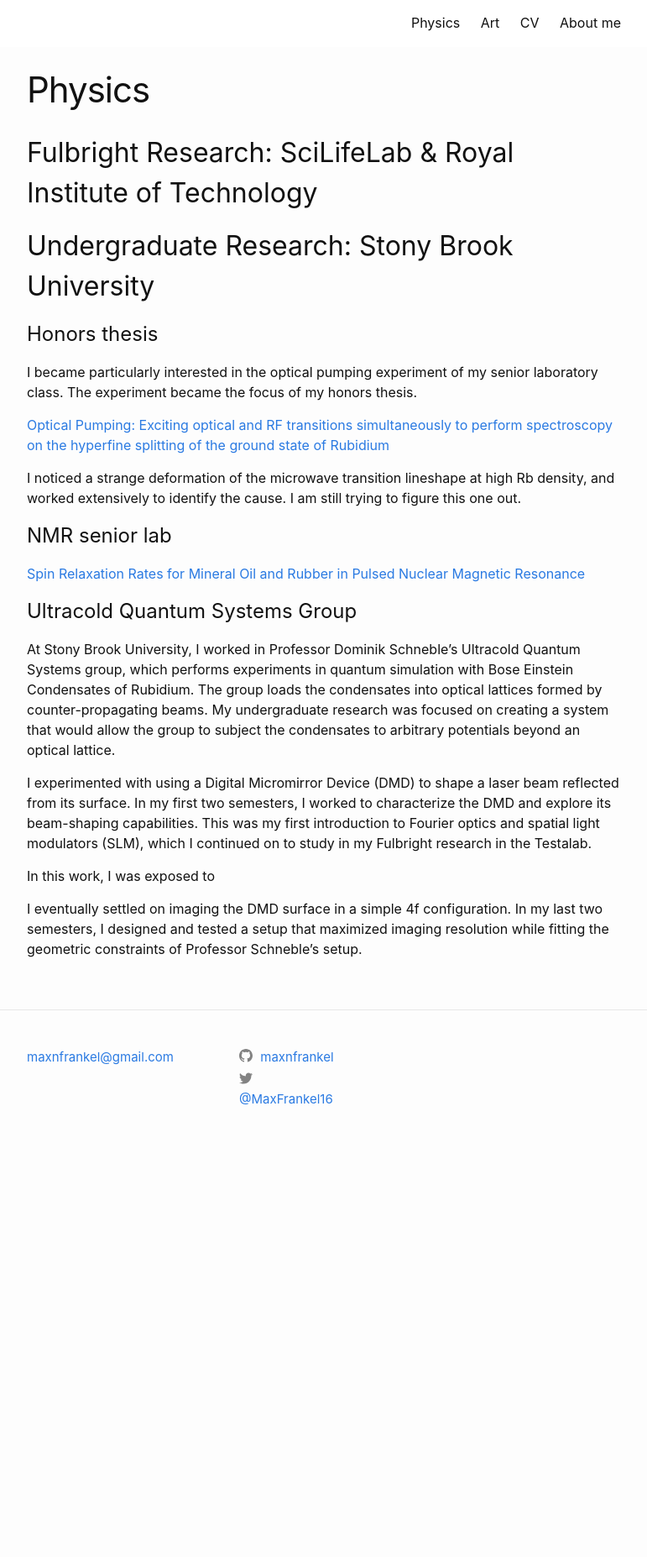
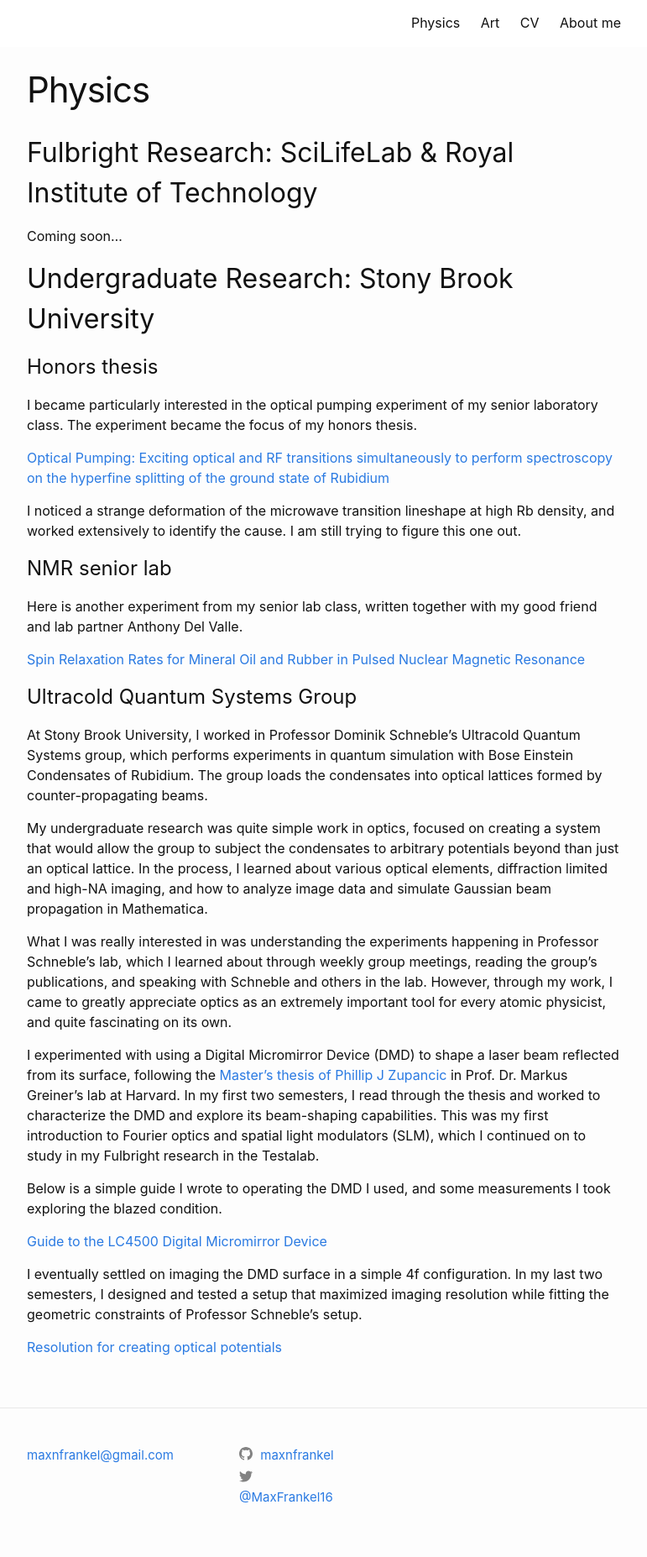
Before and after one commit to maxnfrankel/maxnfrankel.github.io, a Jekyll site: the page built from pages/1_Physics.md, in a window 1280 px wide. Shown: the whole page at 84% size, without its empty margins (254-1025 px from the left). Built offline with Jekyll 4.4.1, drawn with Linux system fonts in a browser that asks for light colours; before the commit the page ends 1380 px from its top, so only the background shows below that.

Commit message:
updated physics page on website

```diff
--- a/pages/1_Physics.md
+++ b/pages/1_Physics.md
@@ -5,6 +5,8 @@
 ---
 
 ## Fulbright Research: SciLifeLab & Royal Institute of Technology
+
+Coming soon...
 
 ## Undergraduate Research: Stony Brook University
 
@@ -18,16 +20,24 @@
 
 # NMR senior lab
 
+Here is another experiment from my senior lab class, written together with my good friend and lab partner Anthony Del Valle.
+
 [Spin Relaxation Rates for Mineral Oil and Rubber in Pulsed Nuclear Magnetic Resonance](https://github.com/maxnfrankel/maxnfrankel.github.io/raw/master/pages/Physics/Frankel_NMR_Final_Lab_Report.pdf)
 
 # Ultracold Quantum Systems Group
 
-At Stony Brook University, I worked in Professor Dominik Schneble's Ultracold Quantum Systems group, which performs experiments in quantum simulation with Bose Einstein Condensates of Rubidium. The group loads the condensates into optical lattices formed by counter-propagating beams. My undergraduate research was focused on creating a system that would allow the group to subject the condensates to arbitrary potentials beyond an optical lattice.
+At Stony Brook University, I worked in Professor Dominik Schneble's Ultracold Quantum Systems group, which performs experiments in quantum simulation with Bose Einstein Condensates of Rubidium. The group loads the condensates into optical lattices formed by counter-propagating beams.
 
-I experimented with using a Digital Micromirror Device (DMD) to shape a laser beam reflected from its surface. In my first two semesters, I worked to characterize the DMD and explore its beam-shaping capabilities. This was my first introduction to Fourier optics and spatial light modulators (SLM), which I continued on to study in my Fulbright research in the Testalab.
+My undergraduate research was quite simple work in optics, focused on creating a system that would allow the group to subject the condensates to arbitrary potentials beyond than just an optical lattice. In the process, I learned about various optical elements, diffraction limited and high-NA imaging, and how to analyze image data and simulate Gaussian beam propagation in Mathematica.
 
-In this work, I was exposed to
+What I was really interested in was understanding the experiments happening in Professor Schneble's lab, which I learned about through weekly group meetings, reading the group's publications, and speaking with Schneble and others in the lab. However, through my work, I came to greatly appreciate optics as an extremely important tool for every atomic physicist, and quite fascinating on its own.
 
+I experimented with using a Digital Micromirror Device (DMD) to shape a laser beam reflected from its surface, following the [Master's thesis of Phillip J Zupancic](https://github.com/maxnfrankel/maxnfrankel.github.io/raw/master/pages/Physics/zupancic_thesis.pdf) in Prof. Dr. Markus Greiner's lab at Harvard. In my first two semesters, I read through the thesis and worked to characterize the DMD and explore its beam-shaping capabilities. This was my first introduction to Fourier optics and spatial light modulators (SLM), which I continued on to study in my Fulbright research in the Testalab.
 
+Below is a simple guide I wrote to operating the DMD I used, and some measurements I took exploring the blazed condition.
+
+[Guide to the LC4500 Digital Micromirror Device](https://github.com/maxnfrankel/maxnfrankel.github.io/raw/master/pages/Physics/DMD_guide_and_report.pdf)
 
 I eventually settled on imaging the DMD surface in a simple 4f configuration. In my last two semesters, I designed and tested a setup that maximized imaging resolution while fitting the geometric constraints of Professor Schneble's setup.
+
+[Resolution for creating optical potentials](https://github.com/maxnfrankel/maxnfrankel.github.io/raw/master/pages/Physics/UCQS_Optical_System_Resolution_Final.pdf)
```
Also changed, not shown: index.md (+2 -2 lines), pages/2_Art.md (+3 -1 lines), pages/art/Art and science in Stockholm.md (+3 -5 lines), pages/images/prof_pic.png, 3 other files.
